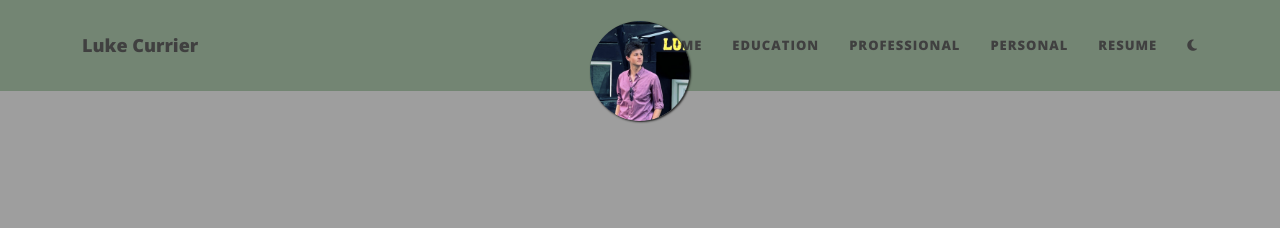
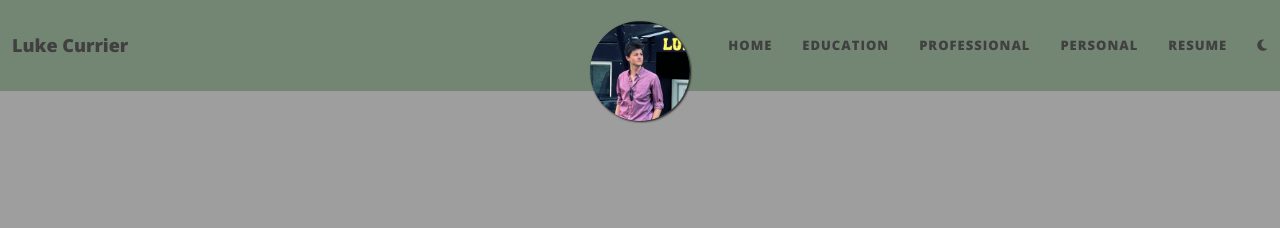
Before and after one commit to lukecurrier/lukecurrier.github.io, a Jekyll site: the page built from index.md, in a window 1280 px wide. Shown: the top 228 px of the page. Built offline with Jekyll 4.4.1, drawn with Linux system fonts in a browser that asks for light colours.

Commit message:
navbar changes

```diff
--- a/_includes/blog-nav.html
+++ b/_includes/blog-nav.html
@@ -1,5 +1,5 @@
 <nav class="navbar navbar-expand-xl navbar-light fixed-top navbar-custom {% if page.nav-short %}top-nav-short-permanent{% else %}top-nav-regular{% endif %}">
-<div class="container-xl">
+<div class="container-xxl">
 
   {%- if site.title-img -%}
     <a class="navbar-brand navbar-brand-logo" href="{{ '' | absolute_url }}"><img alt="{{ site.title }} Logo" src="{{ site.title-img | relative_url}}"/></a>
--- a/_includes/nav.html
+++ b/_includes/nav.html
@@ -1,5 +1,5 @@
 <nav class="navbar navbar-expand-xl navbar-light fixed-top navbar-custom {% if page.nav-short %}top-nav-short-permanent{% else %}top-nav-regular{% endif %}">
-<div class="container-xl">
+<div class="container-xxl">
 
   {%- if site.title-img -%}
     <a class="navbar-brand navbar-brand-logo" href="{{ '' | absolute_url }}"><img alt="{{ site.title }} Logo" src="{{ site.title-img | relative_url}}"/></a>
```
